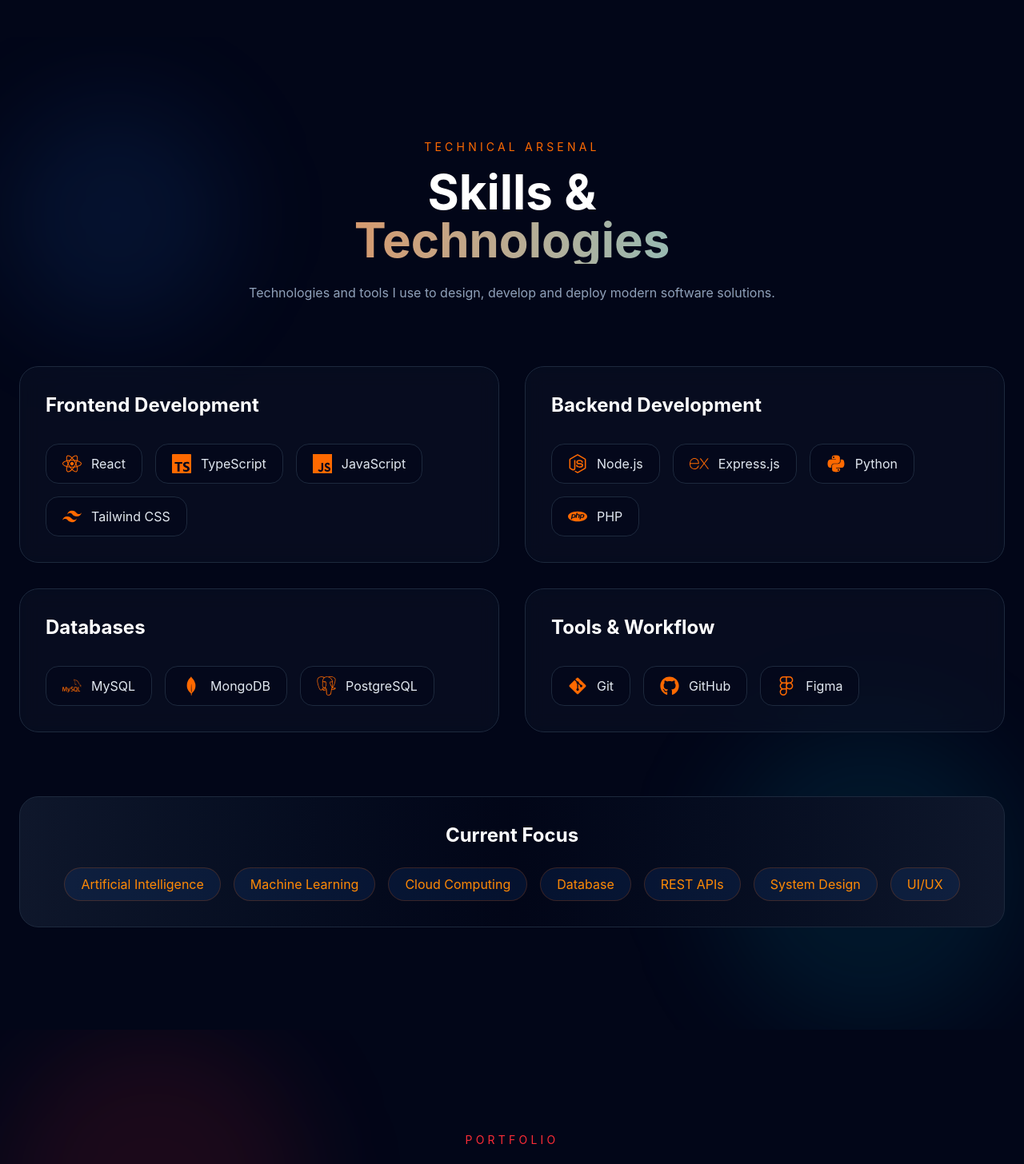
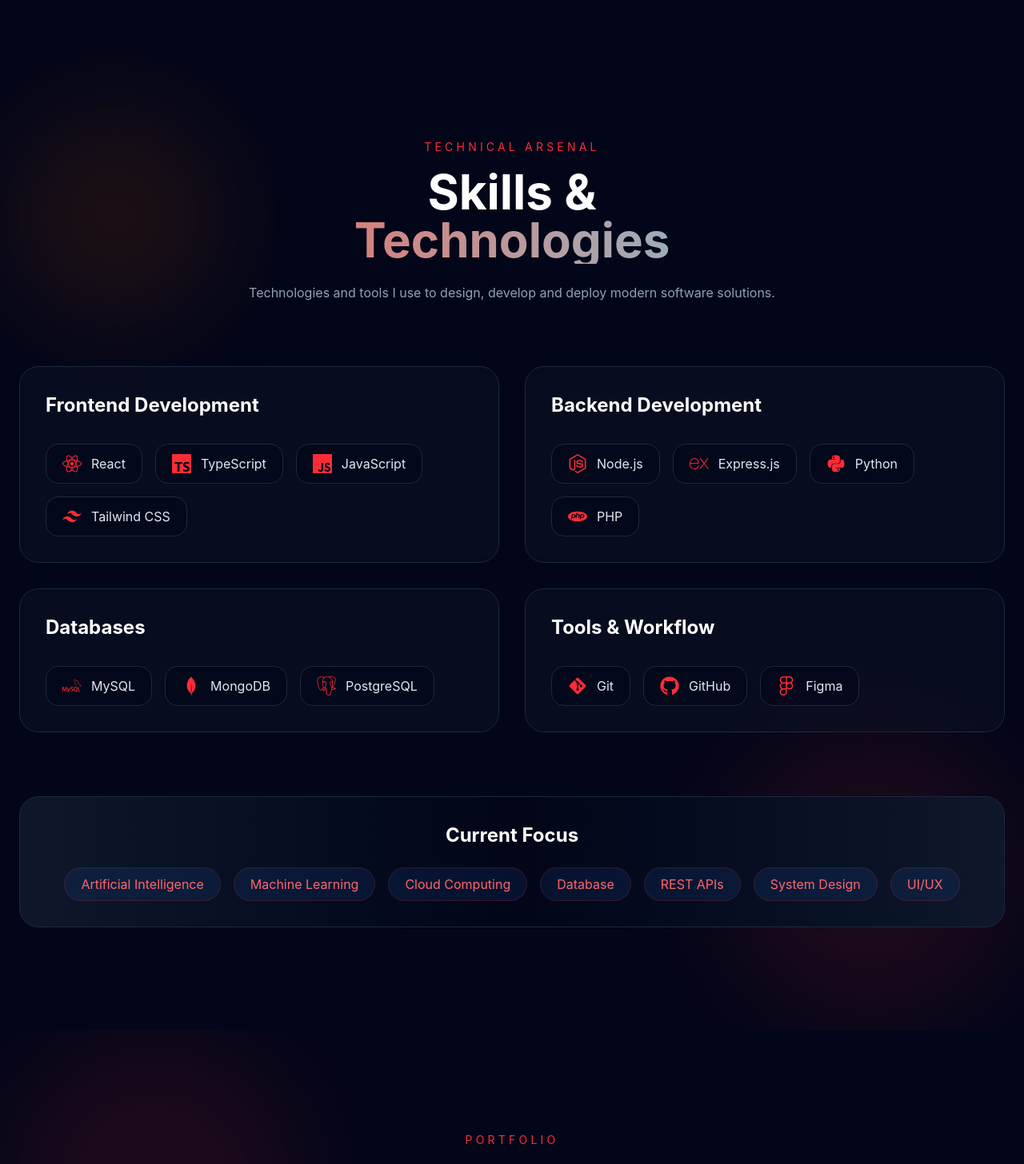
Before and after one commit to JimmySaf/Jimmysaf-Portfolio, a React (Vite) app: page / in a window 1280 px wide. Shown: the part 1740-3196 px from the top of the page at 80% size. Built offline with nearby package versions, Linux system fonts and the light colour scheme; no server answers.

Commit message:
Improve Skills section

```diff
--- a/src/components/Skills.tsx
+++ b/src/components/Skills.tsx
@@ -108,9 +108,9 @@
     >
       {/* Background Glow */}
 
-      <div className="absolute top-20 left-0 w-72 h-72 bg-blue-500/10 blur-3xl rounded-full" />
+      <div className="absolute top-20 left-0 w-72 h-72 bg-orange-500/10 blur-3xl rounded-full" />
 
-      <div className="absolute bottom-0 right-0 w-96 h-96 bg-cyan-500/10 blur-3xl rounded-full" />
+      <div className="absolute bottom-0 right-0 w-96 h-96 bg-red-500/10 blur-3xl rounded-full" />
 
       <div className="relative max-w-7xl mx-auto">
 
@@ -118,13 +118,13 @@
 
         <div className="text-center mb-20">
 
-          <p className="text-orange-500 uppercase tracking-[0.3em] text-sm">
+          <p className="text-red-500 uppercase tracking-[0.3em] text-sm">
             Technical Arsenal
           </p>
 
           <h2 className="mt-4 text-4xl md:text-6xl font-bold">
             Skills &
-            <span className="block bg-gradient-to-r from-orange-500 to-cyan-400 bg-clip-text text-transparent">
+            <span className="block bg-gradient-to-r from-red-500 to-cyan-400 bg-clip-text text-transparent">
               Technologies
             </span>
           </h2>
@@ -151,7 +151,7 @@
                 bg-slate-900/40
                 backdrop-blur-md
                 p-8
-                hover:border-orange-500/40
+                hover:border-red-500/40
                 transition-all
                 duration-500
               "
@@ -185,7 +185,7 @@
                     "
                   >
 
-                    <span className="text-2xl text-orange-500 group-hover:scale-110 transition">
+                    <span className="text-2xl text-red-500 group-hover:scale-110 transition">
                       {skill.icon}
                     </span>
 
@@ -247,8 +247,8 @@
                     rounded-full
                     bg-blue-500/10
                     border
-                    border-orange-500/20
-                    text-orange-400
+                    border-red-500/20
+                    text-red-400
                   "
                 >
                   {item}
```
